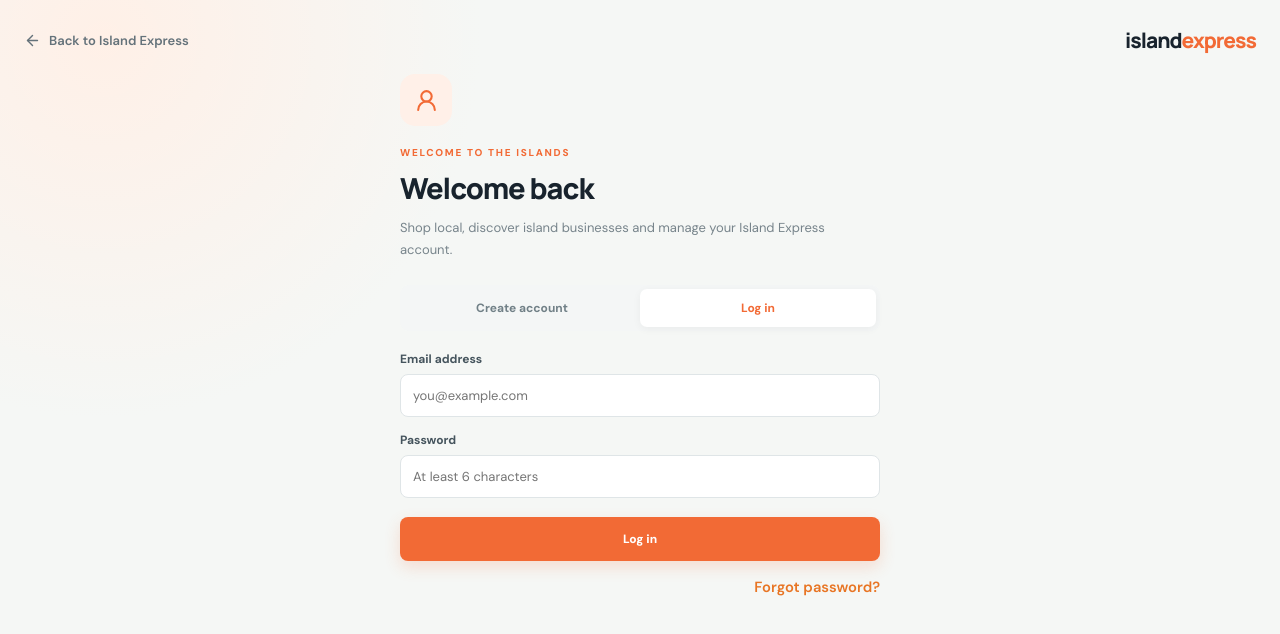
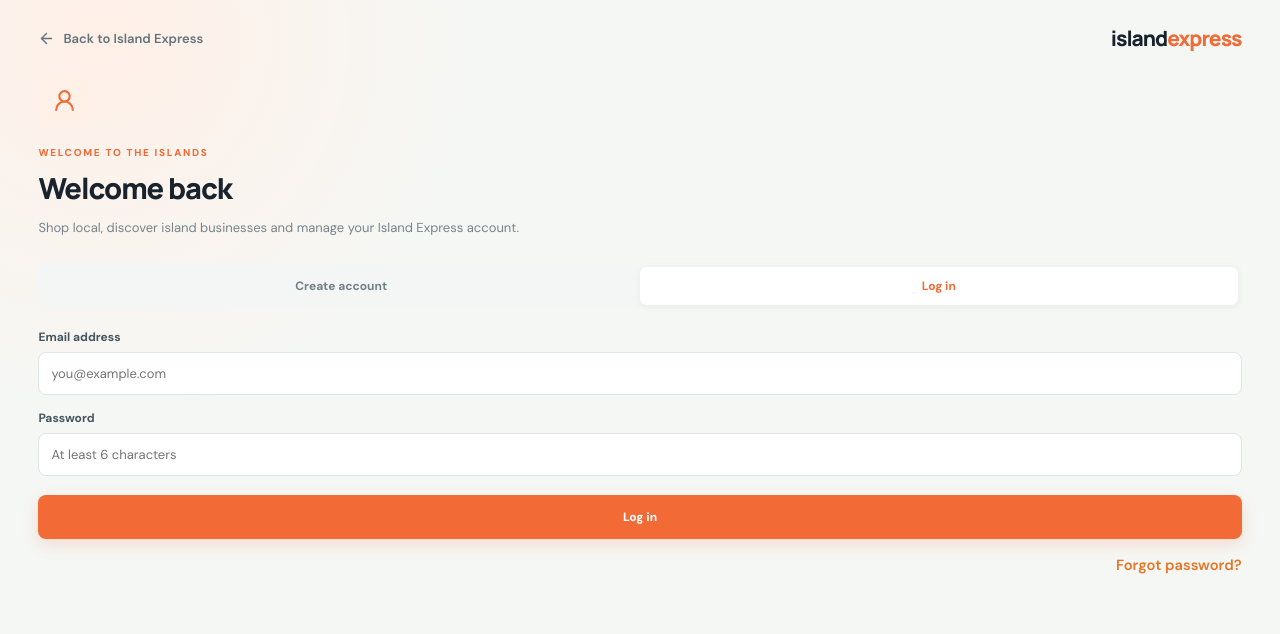
Before and after one commit to arthur1915-afk/island-express, a Next.js app: page /account in a window 1280 px wide. Shown: the top 634 px of the page. Built offline with nearby package versions, Linux system fonts and the light colour scheme; no server answers.

Commit message:
Expand account dashboard to full page width

```diff
--- a/app/globals.css
+++ b/app/globals.css
@@ -534,3 +534,15 @@
 .account-dashboard-main .account-footer-actions .logout-button{display:none}
 @media(max-width:850px){.account-page{padding:18px 14px 45px}.account-dashboard{grid-template-columns:1fr;gap:14px}.account-sidebar{position:static;min-height:0;padding:12px;display:grid;grid-template-columns:repeat(3,minmax(0,1fr));gap:4px}.account-sidebar-user{grid-column:1/-1;padding:4px 5px 12px}.account-sidebar-label{display:none}.account-sidebar-bottom{margin:0;padding:0;border:0}.account-side-link{justify-content:center;gap:7px;padding:0 5px;font-size:10px}.account-dashboard-main{padding:22px 20px}}
 @media(max-width:520px){.account-page{padding:12px 9px 35px}.account-top{margin-bottom:12px}.account-dashboard-main{padding:19px 15px;border-radius:14px}.account-dashboard-main .profile-page-heading h1{font-size:25px}.account-dashboard-main .profile-activity-grid{grid-template-columns:1fr 1fr}.account-dashboard-main .profile-activity-grid a{padding:12px;min-height:100px}.account-sidebar{grid-template-columns:repeat(3,minmax(0,1fr));border-radius:13px}.account-side-link{font-size:9px}.account-side-link svg{width:15px;height:15px}.account-dashboard-main .profile-hero{gap:13px;flex-wrap:wrap}.account-dashboard-main .profile-hero-actions{margin-left:auto}}
+
+/* Full-width account workspace */
+.account-page{width:100%;min-height:100vh;padding:24px clamp(18px,3vw,52px) 56px}
+.account-top{width:100%;max-width:1600px;margin:0 auto 22px}
+.account-card{width:100%!important;max-width:1600px!important;margin:0 auto!important;padding:0!important}
+.account-dashboard{width:100%;min-height:calc(100vh - 112px);grid-template-columns:270px minmax(0,1fr);gap:22px}
+.account-sidebar{min-height:calc(100vh - 125px)}
+.account-dashboard-main{width:100%;min-height:calc(100vh - 125px);padding:clamp(26px,3vw,46px)}
+.account-dashboard-main .profile-activity-grid{grid-template-columns:repeat(4,minmax(0,1fr))}
+.account-dashboard-main .profile-hero{min-height:145px}
+@media(max-width:1100px){.account-dashboard-main .profile-activity-grid{grid-template-columns:repeat(2,minmax(0,1fr))}}
+@media(max-width:850px){.account-page{padding:18px 14px 45px}.account-dashboard{min-height:0}.account-sidebar,.account-dashboard-main{min-height:0}}
```
